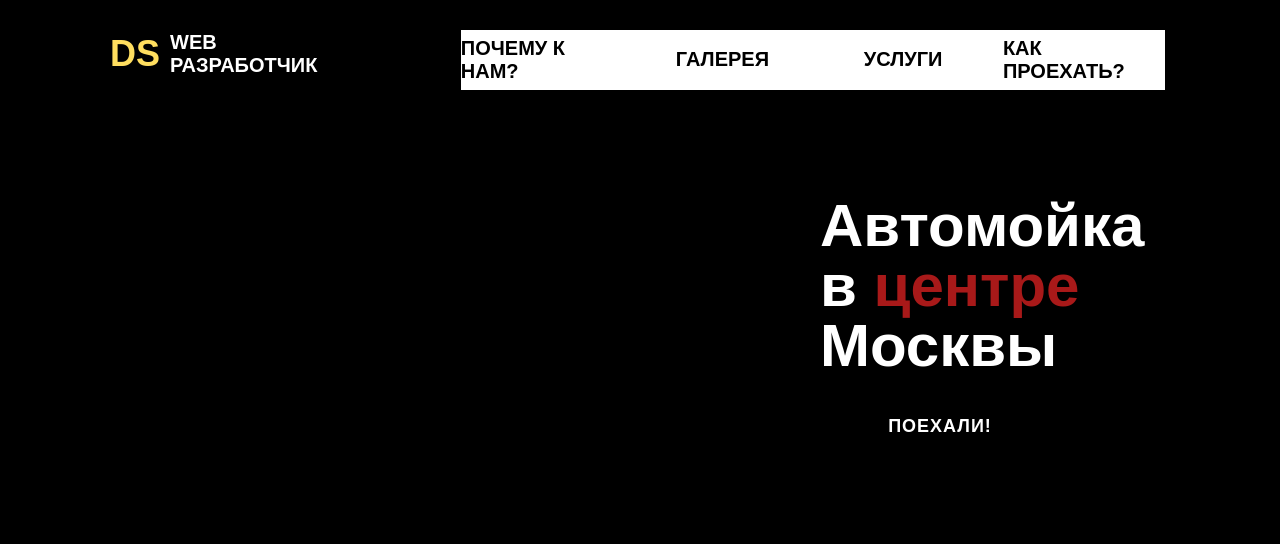
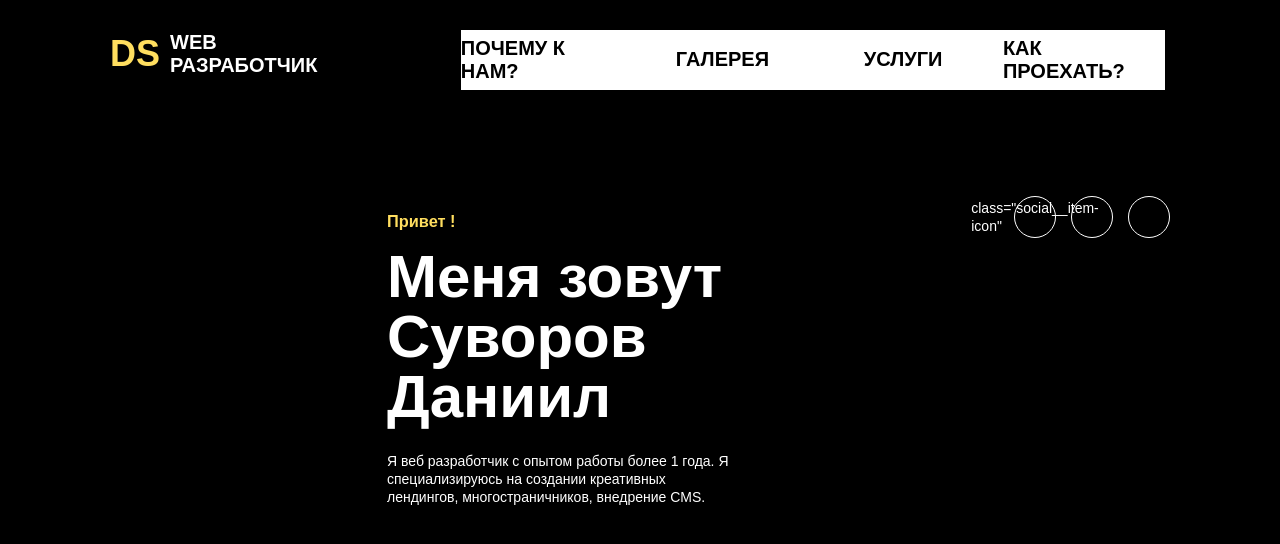
Before and after one commit to racoon-typing/Sait-vizitka, a website: page source/index.html in a window 1280 px wide. Drawn offline with nearby package versions, Linux system fonts and the light colour scheme; files that its build step writes are made by us from their sources.

Commit message:
иконка

```diff
--- a/source/index.html
+++ b/source/index.html
@@ -37,7 +37,8 @@
                 <div class="main-header__wrapper-button">
                     <button class="main-header__button-nav">
                         <span class="visually-hidden">Меню</span>
-                        <svg class="main-header__button-nav-icon" width="24" height="18" viewBox="0 0 24 18" fill="CurrentColor" xmlns="http://www.w3.org/2000/svg">
+                        <svg class="main-header__button-nav-icon" width="24" height="18" viewBox="0 0 24 18"
+                            fill="CurrentColor" xmlns="http://www.w3.org/2000/svg">
                             <path stroke="CurrentColor" stroke-width="2" d="M0 1.25h24M0 9.25h24M0 17.25h24" />
                         </svg>
                     </button>
@@ -75,22 +76,39 @@
         <section class="offer">
             <div class="offer__wrapper">
                 <div class="offer__column-right">
-                    <img class="offer__img" src="" alt="" >
+                    <img class="offer__img" src="" alt="">
                 </div>
 
                 <div class="offer__column-left">
+                    <h3 class="offer__sub-title">
+                        Привет !
+                    </h3>
+
                     <h2 class="offer__title">
-                        Автомойка
-                        <br>
-                        в
-                        <span class="offer__title--red">центре</span>
-                        Москвы
+                        Меня зовут Суворов Даниил
                     </h2>
 
-                    <a class="offer__button" href="https://yandex.ru/maps/-/CCUZb0UzkC">
-                        Поехали!
-                    </a>
+                    <p class="offer__text">
+                        Я веб разработчик с опытом работы более 1 года. Я специализируюсь на создании креативных
+                        лендингов, многостраничников, внедрение CMS.
+                    </p>
                 </div>
+
+                <ul class="offer__list">
+                    <li class="offer__item">
+                        class="social__item-icon"
+
+                        <span class="visually-hidden">Telegram</span>
+                    </li>
+                    <li class="offer__item">
+
+                        <span class="visually-hidden">ВКонтакте</span>
+                    </li>
+                    <li class="offer__item">
+
+                        <span class="visually-hidden">Discord</span>
+                    </li>
+                </ul>
             </div>
         </section>
 
--- a/source/less/blocks/offer.less
+++ b/source/less/blocks/offer.less
@@ -7,6 +7,10 @@
         padding-top: 40px;
         padding-bottom: 40px;
         margin: 0 auto;
+    }
+
+    &__sub-title {
+        color: @color-second;
     }
 
     &__title {
@@ -19,6 +23,28 @@
 
         &--red {
             color: #A81919;
+        }
+    }
+
+    &__list {
+        padding: 0;
+        margin: 0;
+        list-style-type: none;
+        display: flex;
+    }
+
+    &__item {
+        display: flex;
+        align-items: center;
+        justify-content: center;
+        width: 40px;
+        height: 40px;
+        border-radius: 50%;
+        border: 1px solid @color-main;
+        margin-right: 15px;
+
+        &:last-child {
+            margin-right: 0;
         }
     }
 
```
Also changed, not shown: dist/css/style.css, dist/index.html.
